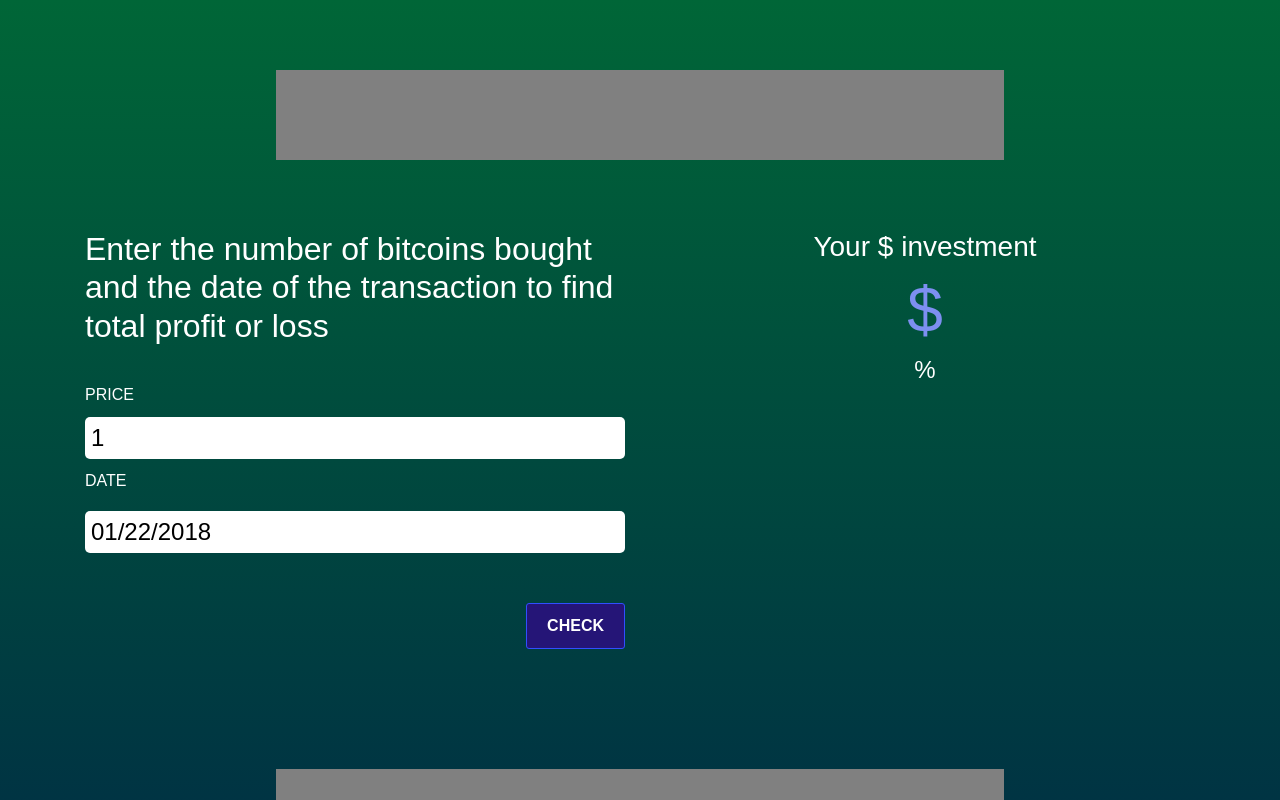
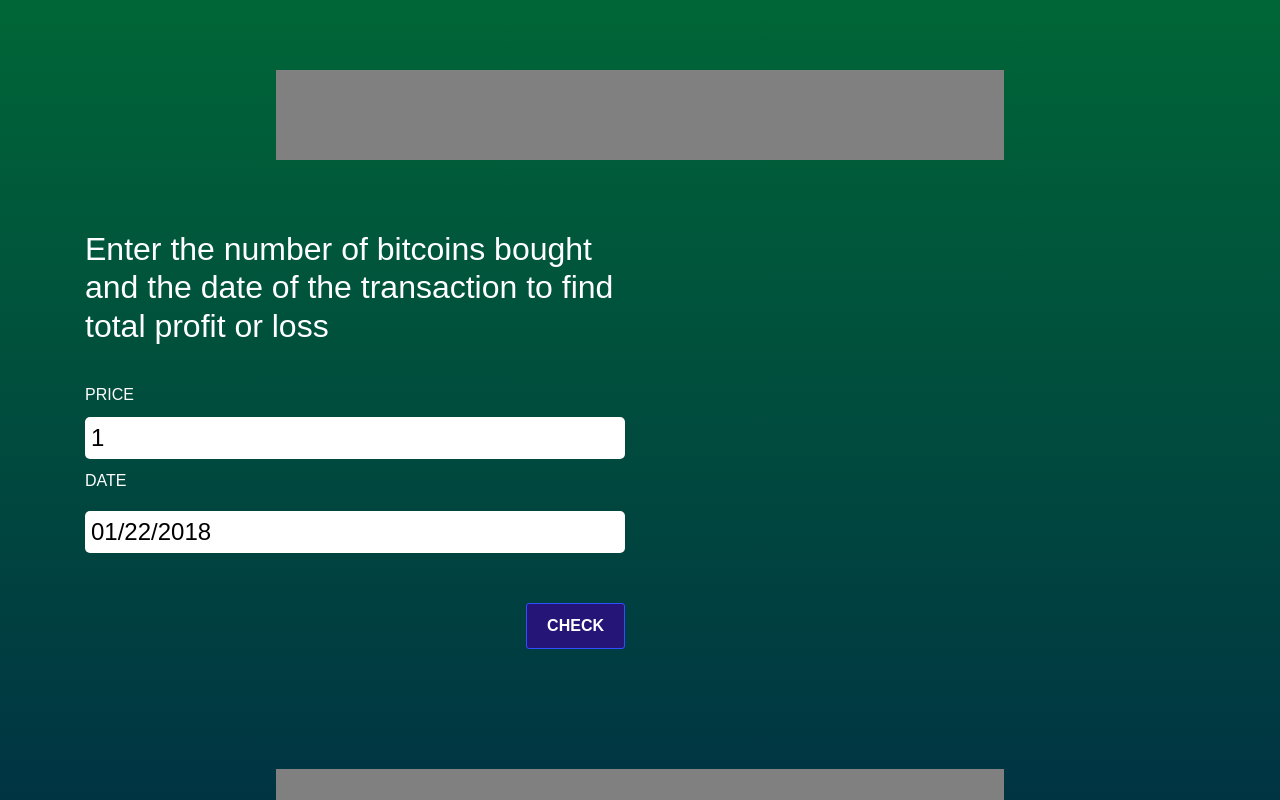
Before and after one commit to Johngn/coin, a React (Create React App) app: page / in a window 1280 px wide. Shown: the top 800 px of the page. Built offline with nearby package versions, Linux system fonts and the light colour scheme; no server answers.

Commit message:
fixed results display

```diff
--- a/src/components/Home.js
+++ b/src/components/Home.js
@@ -1,12 +1,16 @@
 import React, { Component } from 'react';
 import DatePicker from 'react-datepicker';
 import 'react-datepicker/dist/react-datepicker.css';
+import Results from './Results';
 
 
 
 class Home extends Component {
-  render() {
-    const { investment, total, percent, winlose, winlose2 } = this.props.globalState.status
+  resultsDisplay = () => {
+    return (this.props.globalState.status === '' ? '' : <Results globalState={this.props.globalState}/>)
+    }
+
+  render () {
     return (
       <section className="">
       <div className="row">
@@ -22,11 +26,7 @@ class Home extends Component {
           />
           <button onClick={this.props.apiCall} className="btn" type="submit">Check</button>
         </div>
-        <div className="col-md-6">
-        <h3>Your ${investment} investment {winlose}</h3>
-          <h1 className="">${total}</h1>
-          <h4>{percent}% {winlose2}</h4>
-        </div>
+        {this.resultsDisplay()}
         <div className="ads"></div>
         </div>
       </section>
--- /dev/null
+++ b/src/components/Results.js
@@ -0,0 +1,14 @@
+import React from 'react';
+
+const Results = (props) => {
+  const { investment, total, percent, winlose, winlose2 } = props.globalState.status;
+  return (
+  <div className="col-md-6">
+    <h3>Your ${investment} investment {winlose}</h3>
+    <h1 className="">${total}</h1>
+    <h4>{percent}% {winlose2}</h4>
+  </div>
+  )
+}
+
+export default Results;
```
